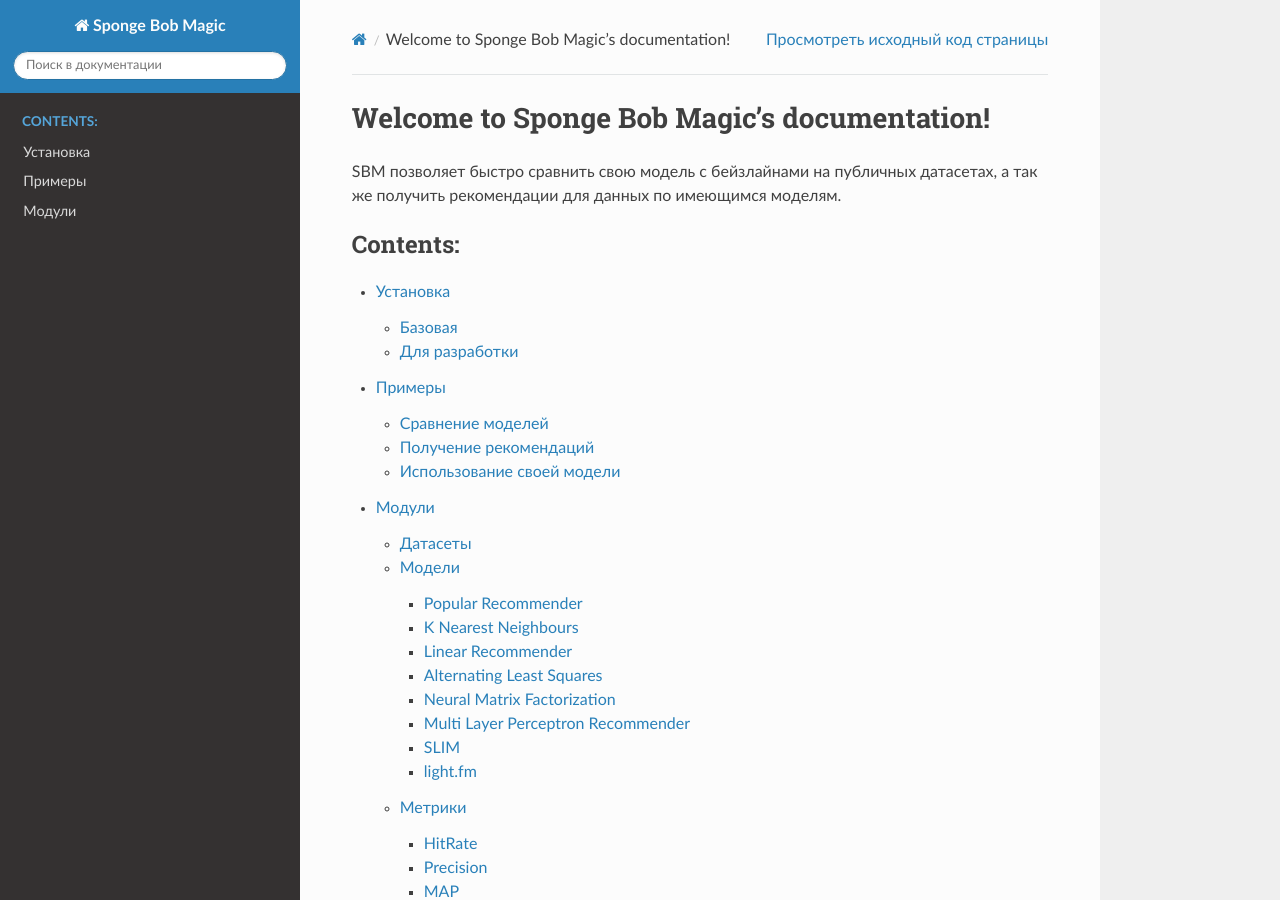
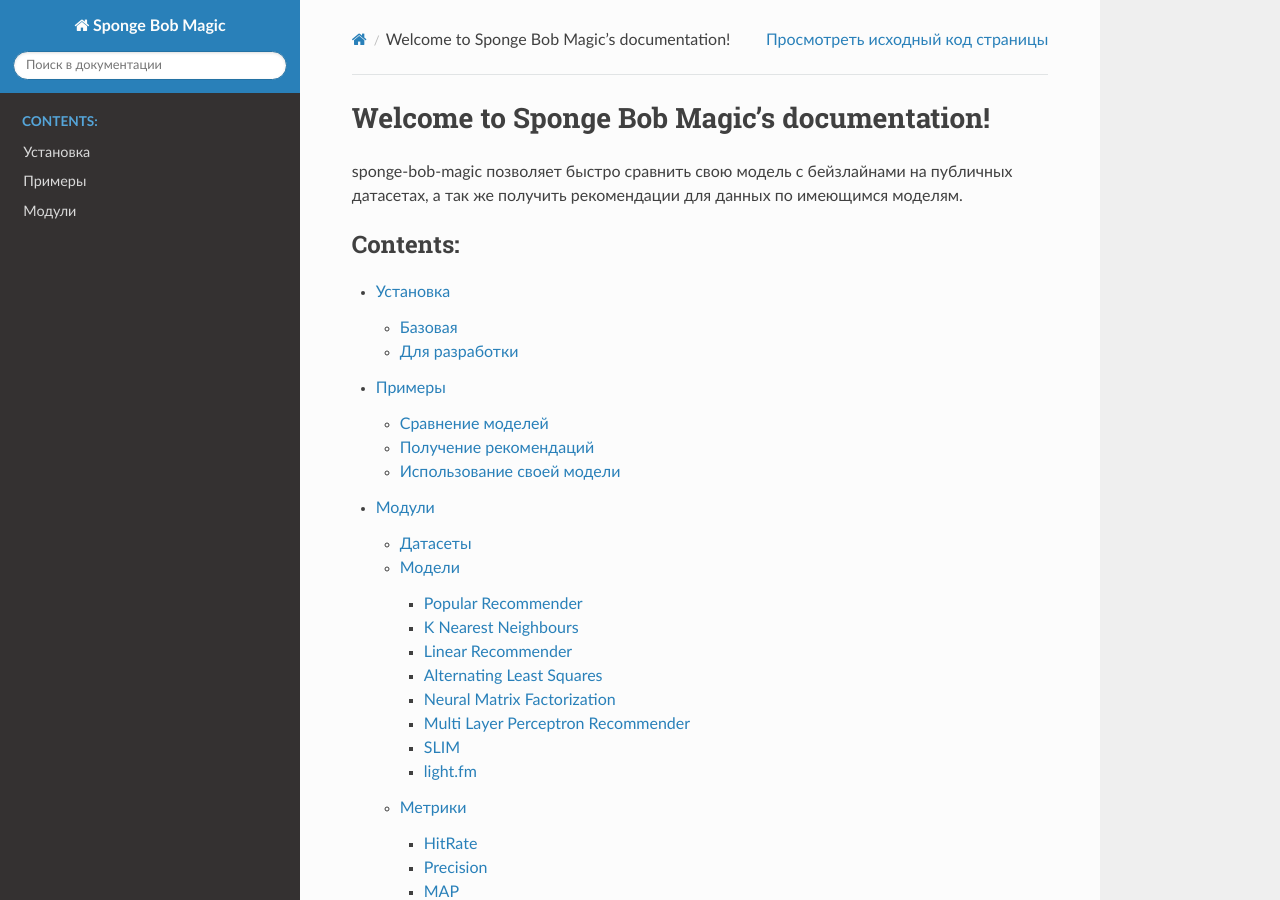
Before and after one commit to sb-ai-lab/RePlay, a Sphinx documentation site: the page built from docs/index.rst, in a window 1280 px wide and 900 px high. Built offline with Sphinx 7.4.7 and the Read the Docs theme 2.0.0, drawn with Linux system fonts in a browser that asks for light colours; some of the changed lines change nothing that is shown.

Commit message:
убрать лишнее с заглавной страницы документации

```diff
--- a/docs/index.rst
+++ b/docs/index.rst
@@ -1,12 +1,7 @@
-.. Sponge Bob Magic documentation master file, created by
-   sphinx-quickstart on Mon Jan 27 18:37:10 2020.
-   You can adapt this file completely to your liking, but it should at least
-   contain the root `toctree` directive.
-
 Welcome to Sponge Bob Magic's documentation!
 ============================================
 
-SBM позволяет быстро сравнить свою модель с бейзлайнами на публичных датасетах,
+sponge-bob-magic позволяет быстро сравнить свою модель с бейзлайнами на публичных датасетах,
 а так же получить рекомендации для данных по имеющимся моделям.
 
 .. toctree::
```
